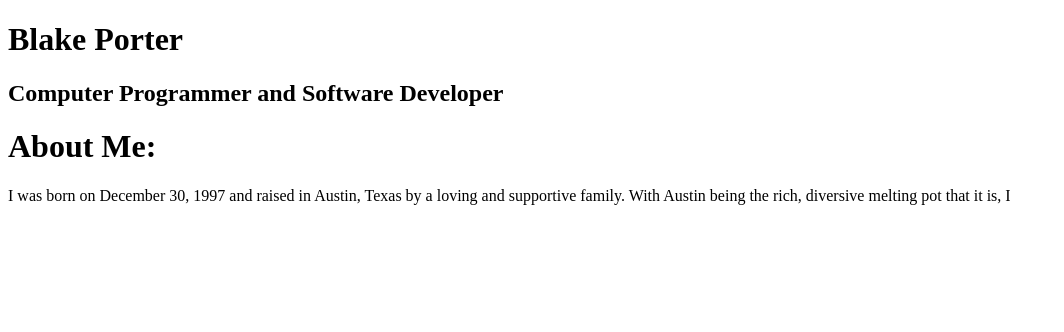
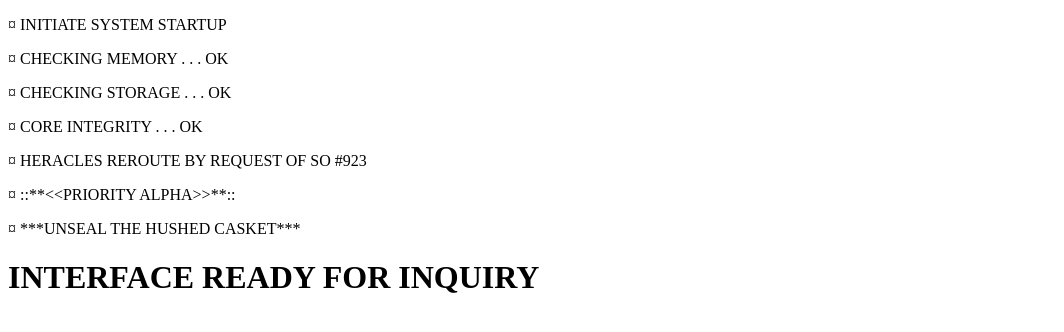
Before and after one commit to bporter97/bporter97.github.io, a plain HTML site: page index.html in a window 1280 px wide. Shown: the whole page, without its empty margins (0-1064 px from the left). Drawn offline with Linux system fonts and the light colour scheme.

Commit message:
Updated website with pre-load message

```diff
--- a/index.html
+++ b/index.html
@@ -1,20 +1,23 @@
 <!DOCTYPE html>
-<html>
+<html lang = "en">
+
+<head>
+    <meta charset="UTF-8">
+    <meta name="viewport"
+          content="width=device-width, initial-scale=1.0">
+    <title>My Portfolio</title>
+    <link rel="stylesheet" href="style.css">
     <body>
         <div id = "intro">
-            <h1>
-                Blake Porter
-            </h1>
-            <h2>
-                Computer Programmer and Software Developer
-            </h2>
-        </div>
-        <div id = "about">
-            <h1>
-                About Me:
-            </h1>
-            <p>I was born on December 30, 1997 and raised in Austin, Texas by a loving and supportive family. With Austin being the rich, diversive melting pot that it is, I </p>
+            <p>&#164 INITIATE SYSTEM STARTUP</p>
+            <p>&#164 CHECKING MEMORY  . . . OK</p>
+            <p>&#164 CHECKING STORAGE . . . OK </p>
+            <p>&#164 CORE INTEGRITY   . . . OK</p>
+            <p>&#164 HERACLES REROUTE BY REQUEST OF SO #923</p>
+            <p>&#164 ::**&lt&ltPRIORITY ALPHA&gt&gt**::</p>
+            <p>&#164 ***UNSEAL THE HUSHED CASKET***</p>
 
+            <h1>INTERFACE READY FOR INQUIRY</h1>
         </div>
     </body>
 </html>
```
